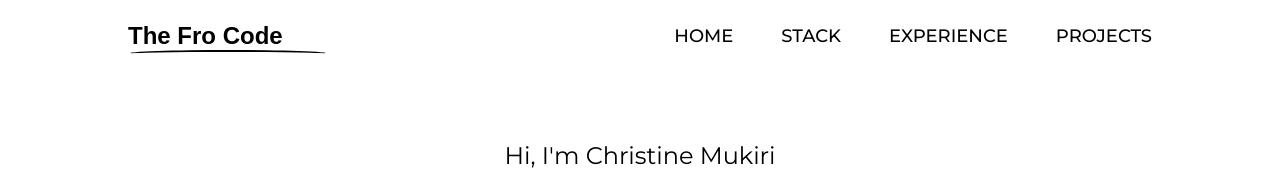
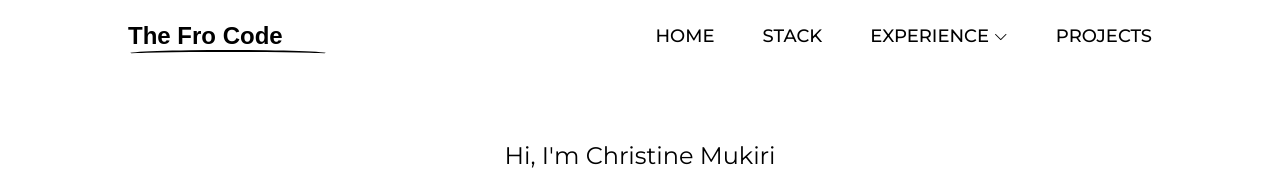
Before and after one commit to thefrocode/thefrocode.github.io, a Next.js app: page / in a window 1280 px wide. Shown: the top 170 px of the page. Built offline with nearby package versions, Linux system fonts and the light colour scheme; a web font is replaced by a local one.

Commit message:
drop down for experience

```diff
--- a/src/app/(root)/components/header.tsx
+++ b/src/app/(root)/components/header.tsx
@@ -18,6 +18,12 @@ export function Links() {
       element.scrollIntoView({ behavior: "smooth" });
     }
   };
+  const [isExperienceMenuOpen, setIsExperienceMenuOpen] = useState(false);
+
+  const toggleExperienceMenu = () => {
+    console.log("Hello");
+    setIsExperienceMenuOpen(!isExperienceMenuOpen);
+  };
   return (
     <>
       <li>
@@ -27,9 +33,32 @@ export function Links() {
         <button onClick={() => scrollToSection("stack")}>STACK</button>
       </li>
       <li>
-        <button onClick={() => scrollToSection("experience")}>
-          EXPERIENCE
+        <button onClick={() => toggleExperienceMenu()}>
+          EXPERIENCE{" "}
+          <i
+            className={`bi ${
+              !isExperienceMenuOpen ? "bi-chevron-down" : "bi-chevron-up"
+            } text-sm`}
+          ></i>
         </button>
+        {isExperienceMenuOpen && (
+          <div className="md:block hidden absolute top-16 -ml-4 px-4 py-2 rounded-lg shadow-dropdown">
+            <ul>
+              <li>Cherehani Africa</li>
+              <li>Cherehani Africa</li>
+              <li>Cherehani Africa</li>
+            </ul>
+          </div>
+        )}
+        {isExperienceMenuOpen && (
+          <div className="md:hidden">
+            <ul className="ml-4 gap-4 flex flex-col mt-4">
+              <li>Cherehani Africa</li>
+              <li>Cherehani Africa</li>
+              <li>Cherehani Africa</li>
+            </ul>
+          </div>
+        )}
       </li>
       <li>
         <button onClick={() => scrollToSection("projects")}>PROJECTS</button>
@@ -83,7 +112,7 @@ export default function Header() {
       </div>
       {isMenuOpen && (
         <ul
-          className={`absolute z--1 flex flex-col bg-white right-0 md:hidden px-4 rounded-lg shadow-md py-2 mr-2 gap-4  ${montserrat.className} text-md `}
+          className={`absolute z--1 flex flex-col bg-white right-0 md:hidden px-4 rounded-lg shadow-md py-2 mr-2 gap-4  ${montserrat.className} text-md w-[190px]`}
         >
           <Links />
         </ul>
--- a/src/app/globals.css
+++ b/src/app/globals.css
@@ -52,6 +52,9 @@ p, h1, h2, h3, h4, h5, h6 {
 /**
 Header Section
 */
+.shadow-dropdown{
+  box-shadow: -2px -2px 6px 1px rgb(0 0 0 / 0.1), 2px 2px 6px -2px rgb(0 0 0 / 0.1);
+}
 
 /* For smaller screens */
 
```
